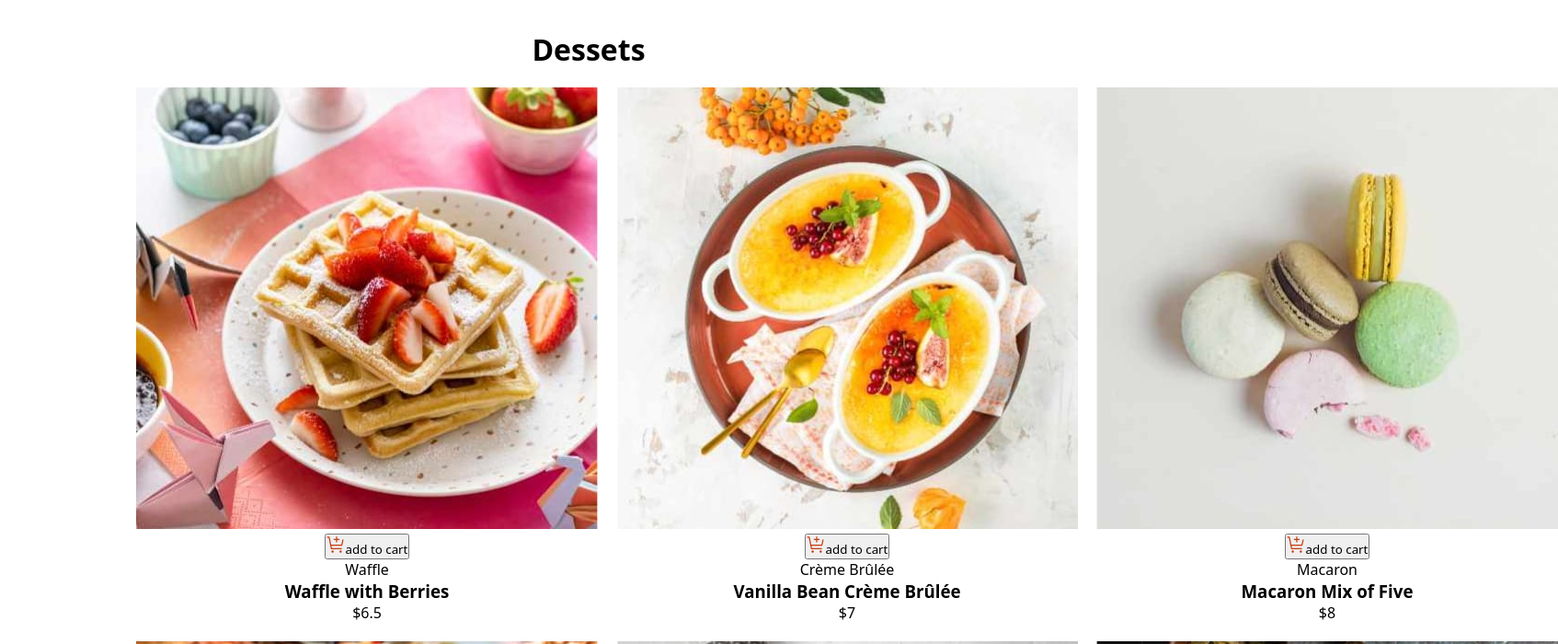
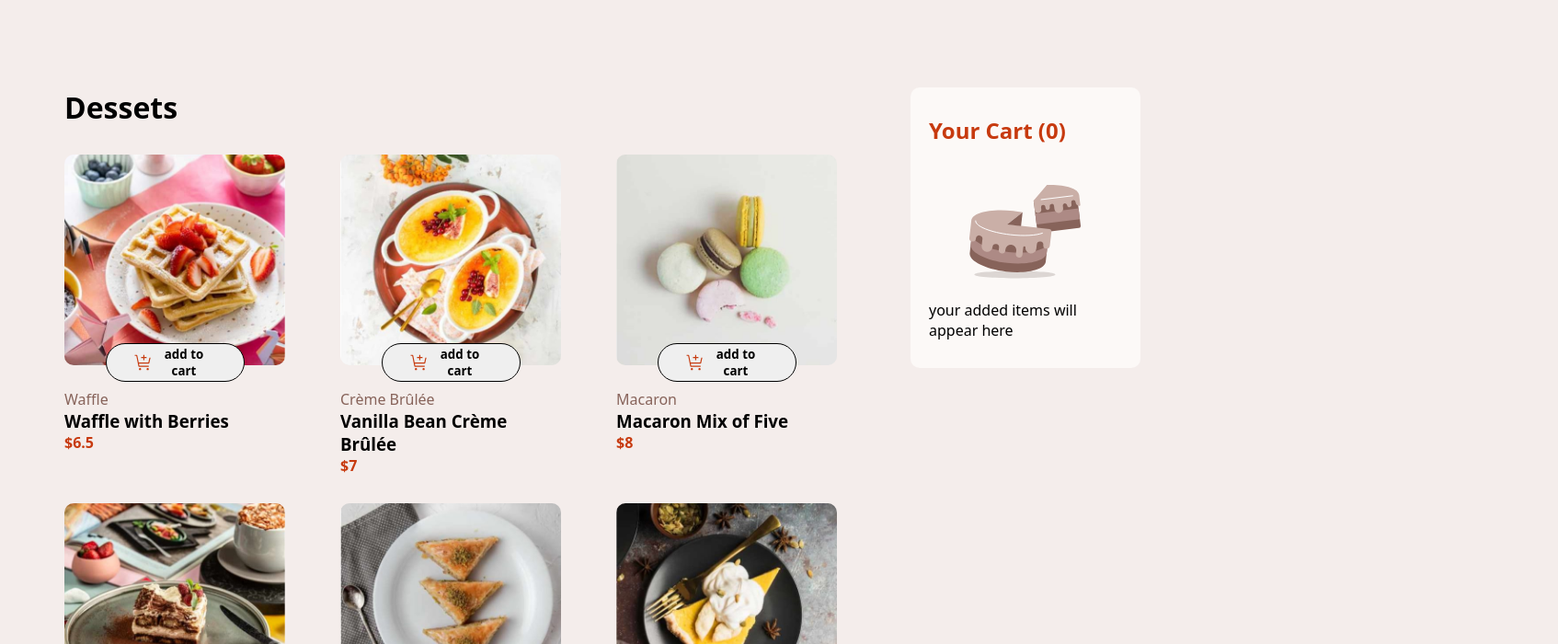
Before and after one commit to xjf255/Restaurant-project, a React (Vite) app: page / in a window 1280 px wide. Shown: the top 700 px of the page at 92% size, 1694 px wide, since content can reach past the window. Built offline with nearby package versions, Linux system fonts and the light colour scheme.

Commit message:
refactor(update logic and design): :lipstick:

```diff
--- a/src/App.css
+++ b/src/App.css
@@ -1,18 +1,202 @@
 #root {
-  max-width: 1280px;
-  margin: 0 auto;
-  padding: 2rem;
-  text-align: center;
+  display: flex;
+  justify-content: center;
+  gap: 50px;
+  padding-top: 20px;
 }
 
-.dessets{
-  width: 80vw;
-  padding: 20px;
+h1 {
+  padding-inline: 30px;
+}
+
+ul {
   display: grid;
-  grid-template-columns: repeat(3, 1fr);
-  gap: 20px;
+  grid-template-columns: repeat(3, 300px);
+  /* gap: 30px; */
 
-  & li{
+  & li.food {
     list-style: none;
+    user-select: none;
+    padding: 30px;
+    padding-bottom: 0;
+
+    & .food__category {
+      color: var(--rose500);
+    }
+
+    & .food__price {
+      color: var(--red);
+      font-weight: 700;
+    }
   }
 }
+
+aside {
+  width: 25vw;
+  min-width: 250px;
+  max-width: 380px;
+  height: fit-content;
+  padding: 30px 20px;
+  background-color: var(--rose50);
+  border-radius: 10px;
+
+  & h2{
+    color: var(--red);
+    font-weight: 800;
+  }
+}
+
+figure {
+  width: 100%;
+  position: relative;
+  display: flex;
+  flex-direction: column;
+  align-items: center;
+  margin-bottom: 26px;
+  /* background-color: red; */
+
+  & img {
+    width: 100%;
+    border-radius: 10px;
+  }
+
+  & .btn_addCart {
+    place-items: center;
+    border: .5px solid black;
+
+    &:hover {
+      color: var(--red);
+      border-color: var(--red);
+    }
+  }
+}
+
+button {
+  cursor: pointer;
+}
+
+.cuantity__cart {
+  width: 151px;
+  height: 42px;
+  margin: 12px;
+  padding: 10px 30px;
+  border-radius: 22px;
+  position: absolute;
+  bottom: -30px;
+  display: flex;
+}
+
+.toogle {
+  color: var(--rose50);
+  background-color: black;
+  padding-inline: 10px;
+  justify-content: space-between;
+  background-color: var(--red);
+
+    & i:hover {
+      background-color: var(--rose50);
+
+      &>svg>path {
+        fill: var(--red);
+      }
+    }
+}
+
+i {
+  padding: 5px;
+  scale: .8;
+  border-radius: 50%;
+  display: flex;
+  place-items: center;
+  border: 1px solid;
+  cursor: pointer;
+}
+
+.cart--empty{
+  margin-top: 30px;
+  display: flex;
+  flex-direction: column;
+  place-items: center;
+
+  & p{
+    margin-top: 10px;
+  }
+}
+
+.cart--items{
+  display: flex;
+  align-items: center;
+  justify-content: space-between;
+  padding: 10px 6px;
+  border-bottom: 1px solid var(--rose100);
+
+  & i{
+    border-color: var(--rose300);
+
+    &:hover{
+      border-color: var(--rose900);
+      &>svg>path {
+        fill: var(--rose900);
+      }
+    }
+  }
+
+  & h3 {
+    font-size: 14px;
+    font-weight: 500;
+    margin-bottom: 10px;
+  }
+
+  & .item__info{
+    display: inline-flex;
+    gap: 8px;
+
+    & .cuantity{
+      color: var(--red);
+      font-weight: 600;
+    }
+
+    & .unit__price{
+      color: var(--rose500);
+    }
+
+    & .total__price{
+      color: var(--rose900);
+    }
+  }
+}
+
+.total__pay{
+  padding: 10px;
+  display: flex;
+  align-items: center;
+  justify-content: space-between;
+
+  & p.total{
+    font-weight: 700;
+    font-size: 32px;
+    text-decoration: solid;
+  }
+}
+
+.ads{
+  background-color: var(--rose100);
+  text-align: center;
+  padding: 14px 10px;
+  border-radius: 10px;
+}
+
+.btn--confirm{
+  width: 100%;
+  padding: 14px;
+  border: none;
+  background-color: var(--red);
+  color: var(--rose50);
+  font-weight: 600;
+  border-radius: 30px;
+  margin-top: 20px;
+
+  &:hover{
+    background-color: var(--rose500);
+  }
+}
--- a/src/App.jsx
+++ b/src/App.jsx
@@ -9,22 +9,17 @@ const IconRemove = () => <svg xmlns="http://www.w3.org/2000/svg" width="10" heig
 
 const IconCarbonNeutral = () => <svg xmlns="http://www.w3.org/2000/svg" width="21" height="20" fill="none" viewBox="0 0 21 20"><path fill="#1EA575" d="M8 18.75H6.125V17.5H8V9.729L5.803 8.41l.644-1.072 2.196 1.318a1.256 1.256 0 0 1 .607 1.072V17.5A1.25 1.25 0 0 1 8 18.75Z" /><path fill="#1EA575" d="M14.25 18.75h-1.875a1.25 1.25 0 0 1-1.25-1.25v-6.875h3.75a2.498 2.498 0 0 0 2.488-2.747 2.594 2.594 0 0 0-2.622-2.253h-.99l-.11-.487C13.283 3.56 11.769 2.5 9.875 2.5a3.762 3.762 0 0 0-3.4 2.179l-.194.417-.54-.072A1.876 1.876 0 0 0 5.5 5a2.5 2.5 0 1 0 0 5v1.25a3.75 3.75 0 0 1 0-7.5h.05a5.019 5.019 0 0 1 4.325-2.5c2.3 0 4.182 1.236 4.845 3.125h.02a3.852 3.852 0 0 1 3.868 3.384 3.75 3.75 0 0 1-3.733 4.116h-2.5V17.5h1.875v1.25Z" /></svg>
 
-const IconConfirmedOrder = () => <svg width="48" height="48" viewBox="0 0 48 48" fill="none" xmlns="http://www.w3.org/2000/svg">
-  <path d="M21 32.121L13.5 24.6195L15.6195 22.5L21 27.879L32.3775 16.5L34.5 18.6225L21 32.121Z" fill="#1EA575" />
-  <path d="M24 3C19.8466 3 15.7865 4.23163 12.333 6.53914C8.8796 8.84665 6.18798 12.1264 4.59854 15.9636C3.0091 19.8009 2.59323 24.0233 3.40352 28.0969C4.21381 32.1705 6.21386 35.9123 9.15077 38.8492C12.0877 41.7861 15.8295 43.7862 19.9031 44.5965C23.9767 45.4068 28.1991 44.9909 32.0364 43.4015C35.8736 41.812 39.1534 39.1204 41.4609 35.667C43.7684 32.2135 45 28.1534 45 24C45 18.4305 42.7875 13.089 38.8493 9.15076C34.911 5.21249 29.5696 3 24 3ZM24 42C20.4399 42 16.9598 40.9443 13.9997 38.9665C11.0397 36.9886 8.73256 34.1774 7.37018 30.8883C6.0078 27.5992 5.65134 23.98 6.34587 20.4884C7.04041 16.9967 8.75474 13.7894 11.2721 11.2721C13.7894 8.75473 16.9967 7.0404 20.4884 6.34587C23.98 5.65133 27.5992 6.00779 30.8883 7.37017C34.1774 8.73255 36.9886 11.0397 38.9665 13.9997C40.9443 16.9598 42 20.4399 42 24C42 28.7739 40.1036 33.3523 36.7279 36.7279C33.3523 40.1036 28.7739 42 24 42Z" fill="#1EA575" />
-</svg>
-
 
 function App() {
 
   const [cart, setCart] = useState([])
   const [pay, setPay] = useState(0)
 
-  const removeToCart = (desserts) => {
-    let NUM_DELETE_ITEM = 1
+  const removeToCart = (desserts, numItems) => {
+    let NUM_DELETE_ITEM = numItems ?? -1
     const newCart = cart.filter(el => {
-      if (el === desserts && NUM_DELETE_ITEM === 1) {
-        NUM_DELETE_ITEM = 0
+      if (el === desserts && NUM_DELETE_ITEM !== 0) {
+        NUM_DELETE_ITEM--
         return
       }
       return el
@@ -43,34 +38,36 @@ function App() {
         <h2>Your Cart ({cart.length})</h2>
         {
           cart.length === 0
-            ? <>
+            ? <div className='cart--empty'>
               <IconListCart />
               <p>your added items will appear here</p>
-            </>
+            </ div>
             : <>
               {
                 data.map(el => (
-                  cart.includes(el.name) && <div key={el.name}>
-                    <span>
+                  cart.includes(el.name) && <div key={el.name} className='cart--items'>
+                    <div className="">
                       <h3>{el.name}</h3>
-                      <p className="cuantity">{cart.filter(ele => ele === el.name).length}x</p>
-                      <p className="unit_price">@${el.price}</p>
-                      <p className="total_price">${el.price * cart.filter(ele => ele === el.name).length}</p>
-                    </span>
-                    <i><IconRemove /></i>
+                      <span className='item__info'>
+                        <p className="cuantity">{cart.filter(ele => ele === el.name).length}x</p>
+                        <p className="unit__price">@${el.price}</p>
+                        <p className="total__price">${el.price * cart.filter(ele => ele === el.name).length}</p>
+                      </span>
+                    </div>
+                    <i onClick={() => removeToCart(el.name)} ><IconRemove /></i>
                   </ div>
                 )
                 )
               }
-              <span className='total_pay'>
+              <span className='total__pay'>
                 <p>Order Total</p>
-                <p className="total">{pay}</p>
+                <p className="total">${pay}</p>
               </span>
               <p className="ads">
-                <i><IconCarbonNeutral /></i>
+                <IconCarbonNeutral />
                 This is a <strong>carbon-neutral</strong> delivery
               </p>
-              <button>Confirm order</button>
+              <button className='btn--confirm'>Confirm order</button>
             </>
         }
       </aside>
--- a/src/components/BtnCart.jsx
+++ b/src/components/BtnCart.jsx
@@ -1,8 +1,8 @@
 const IconCart = () => <svg xmlns="http://www.w3.org/2000/svg" width="21" height="20" fill="none" viewBox="0 0 21 20"><g fill="#C73B0F" clipPath="url(#a)"><path d="M6.583 18.75a1.25 1.25 0 1 0 0-2.5 1.25 1.25 0 0 0 0 2.5ZM15.334 18.75a1.25 1.25 0 1 0 0-2.5 1.25 1.25 0 0 0 0 2.5ZM3.446 1.752a.625.625 0 0 0-.613-.502h-2.5V2.5h1.988l2.4 11.998a.625.625 0 0 0 .612.502h11.25v-1.25H5.847l-.5-2.5h11.238a.625.625 0 0 0 .61-.49l1.417-6.385h-1.28L16.083 10H5.096l-1.65-8.248Z" /><path d="M11.584 3.75v-2.5h-1.25v2.5h-2.5V5h2.5v2.5h1.25V5h2.5V3.75h-2.5Z" /></g><defs><clipPath id="a"><path fill="#fff" d="M.333 0h20v20h-20z" /></clipPath></defs></svg>
 
 export const BtnCart = ({ name, addToCart }) => (
-  <button onClick={() => { addToCart(name) }}>
+  <button className="cuantity__cart btn_addCart" onClick={() => { addToCart(name) }}>
     <IconCart />
-    <span>add to cart</span>
+    <strong>add to cart</strong>
   </button>
 )
--- a/src/components/Item.jsx
+++ b/src/components/Item.jsx
@@ -5,7 +5,7 @@ import { Toogle } from "./Toogle"
 export const Item = ({ element, addToCart, removeToCart, cart }) => {
   const { name, image, category, price } = element
   return (
-    <li key={name}>
+    <li key={name} className="food">
       <figure>
         <img src={image.desktop} alt={name} />
         {
@@ -14,9 +14,9 @@ export const Item = ({ element, addToCart, removeToCart, cart }) => {
             : <Toogle addToCart={addToCart} removeToCart={removeToCart} cart={cart} name={name} />
         }
       </figure>
-      <span className='category'>{category}</span>
-      <h3>{name}</h3>
-      <span className='price'>${price}</span>
+      <span className='food__category'>{category}</span>
+      <h3 className="food__name">{name}</h3>
+      <span className='food__price'>${price}</span>
     </li>
   )
 }
--- a/src/components/Toogle.jsx
+++ b/src/components/Toogle.jsx
@@ -2,16 +2,16 @@ const IconIncrementCuantity = () => <svg xmlns="http://www.w3.org/2000/svg" widt
 
 const IconDecrementCuantity = () => <svg xmlns="http://www.w3.org/2000/svg" width="10" height="2" fill="none" viewBox="0 0 10 2"><path fill="#fff" d="M0 .375h10v1.25H0V.375Z" /></svg>
 
-export const Toogle = ({name, removeToCart, addToCart, cart}) => {
+export const Toogle = ({ name, removeToCart, addToCart, cart }) => {
   return (
-    <div>
-      <i onClick={() => { removeToCart(name) }}>
+    <div className="toogle cuantity__cart">
+      <i className="toogle__cuantity--plus" onClick={() => { removeToCart(name, 1) }}>
         <IconDecrementCuantity />
       </i>
-      <span>
+      <span className="toogle__cuantity">
         {cart.filter(ele => ele === name).length}
       </span>
-      <i onClick={() => { addToCart(name) }}>
+      <i className="toogle__cuantity--less" onClick={() => { addToCart(name) }}>
         <IconIncrementCuantity />
       </i>
     </div>
--- a/src/index.css
+++ b/src/index.css
@@ -3,12 +3,20 @@
   padding: 0;
   margin: 0;
   font-family: system-ui, -apple-system, BlinkMacSystemFont, 'Segoe UI', Roboto, Oxygen, Ubuntu, Cantarell, 'Open Sans', 'Helvetica Neue', sans-serif;
+  --red: hsl(14, 86%, 42%);
+  --green: hsl(159, 69%, 38%);
+  --rose50: hsl(20, 50%, 98%);
+  --rose100: hsl(13, 31%, 94%);
+  --rose300: hsl(14, 25%, 72%);
+  --rose400: hsl(7, 20%, 60%);
+  --rose500: hsl(12, 20%, 44%);
+  --rose900: hsl(14, 65%, 9%);
 }
 
 body {
+  background-color: var(--rose100);
   margin: 0;
-  display: flex;
-  place-items: center;
+  padding: 75px;
   min-width: 320px;
   min-height: 100vh;
 }
```
